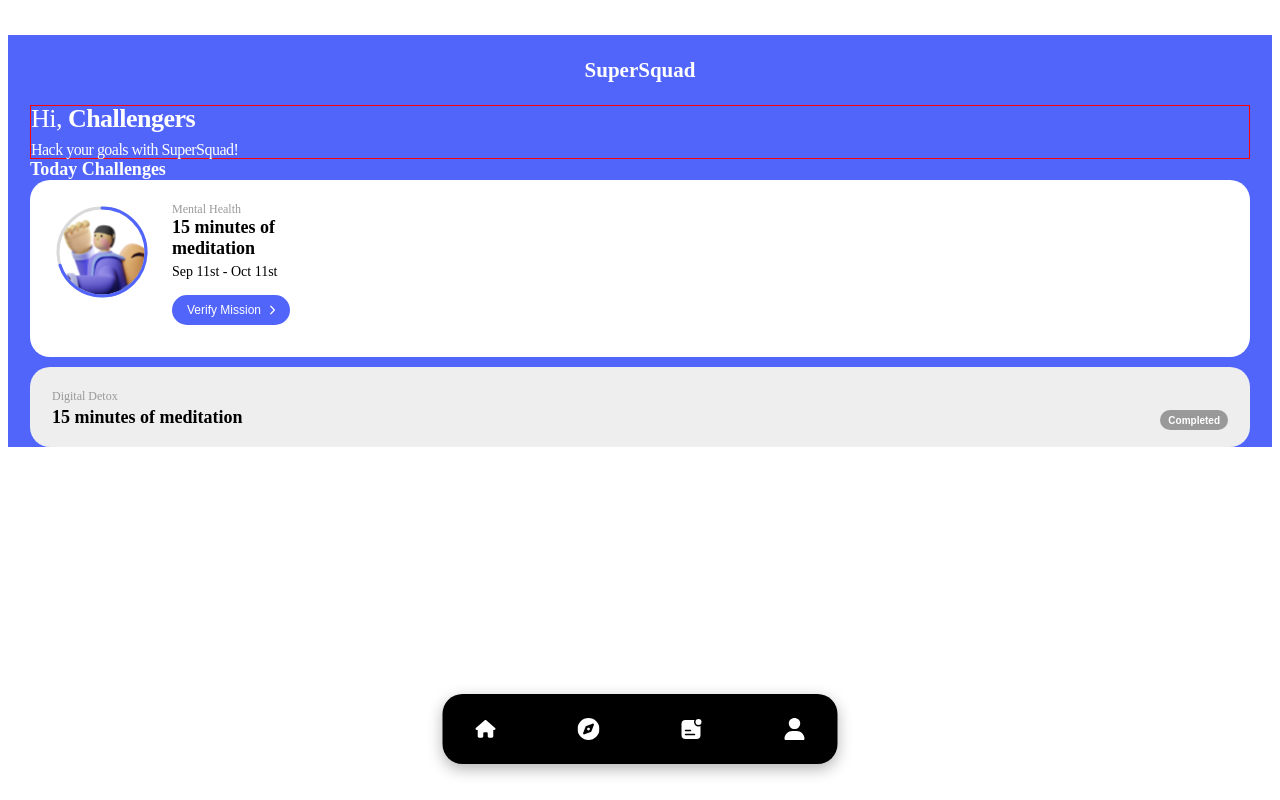
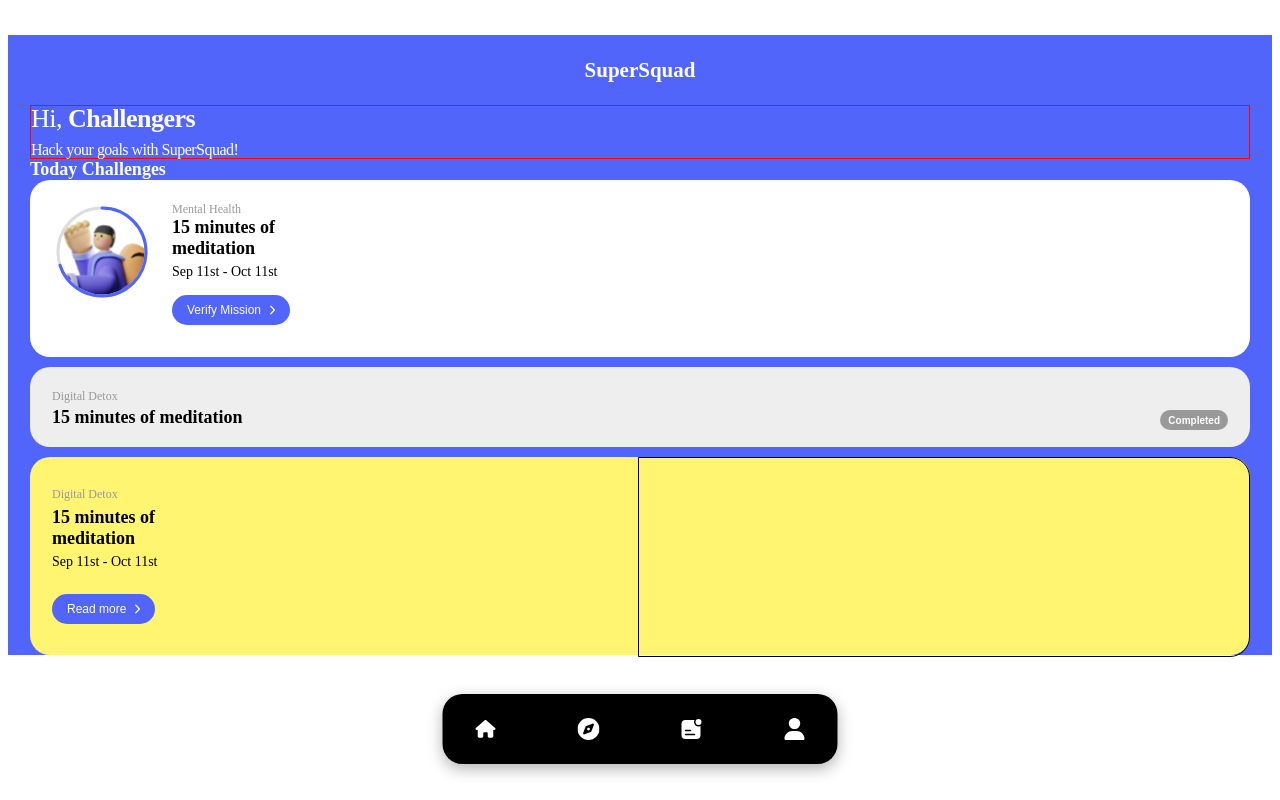
Before and after one commit to supersquad-challenge/proto.v2, a Next.js app in the folder proto.v2-client/: page /home in a window 1280 px wide. Built offline with nearby package versions, Linux system fonts and the light colour scheme.

Commit message:
Add: Featured Challenge Block

```diff
--- a/proto.v2-client/src/app/home/page.tsx
+++ b/proto.v2-client/src/app/home/page.tsx
@@ -2,6 +2,7 @@
 import MyChallengeBlock from "@/components/common/MyChallengeBlock";
 import ChallengeHeader from "@/components/common/home/ChallengeHeader";
 import CompletedChallengeBlock from "@/components/common/home/CompletedChallengeBlock";
+import FeaturedChallengeBlock from "@/components/common/home/FeaturedChallengeBlock";
 import ServiceTitle from "@/components/common/home/ServiceTitle";
 import WelcomeMessage from "@/components/common/home/WelcomeMessage";
 import colors from "@/styles/color";
@@ -17,6 +18,7 @@ const Home = () => {
       </ChallengeHeader>
       <MyChallengeBlock></MyChallengeBlock>
       <CompletedChallengeBlock></CompletedChallengeBlock>
+      <FeaturedChallengeBlock></FeaturedChallengeBlock>
     </Container>
   );
 };
--- a/proto.v2-client/src/components/common/CircularProgressBar.tsx
+++ b/proto.v2-client/src/components/common/CircularProgressBar.tsx
@@ -61,12 +61,14 @@ export default function CircularProgressBar({
 }
 
 const Circle = styled.circle`
+  //안 채워진 부분
   fill: transparent;
-  stroke: #d9d9d9;
+  stroke: #dddddd;
   stroke-linecap: round;
 `;
 
 const FilledCircle = styled(Circle)`
+  //채워진 부분
   stroke: ${colors.primary};
   transform: rotate(-90deg);
   transform-origin: 50% 50%;
--- a/proto.v2-client/src/components/common/home/CompletedChallengeBlock.tsx
+++ b/proto.v2-client/src/components/common/home/CompletedChallengeBlock.tsx
@@ -33,7 +33,7 @@ const BlockWrapper = styled.div`
   width: 100%;
   height: 80px;
 
-  //
+  ///////////
   margin-top: 10px;
 `;
 
--- /dev/null
+++ b/proto.v2-client/src/components/common/home/FeaturedChallengeBlock.tsx
@@ -0,0 +1,80 @@
+import styled from "styled-components";
+import SmallArrowButton from "../../base/Button/SmallArrowButton";
+import BaseBlock from "@/components/base/Block/BaseBlock";
+import colors from "@/styles/color";
+
+const FeaturedChallengeBlock = () => {
+  return (
+    <BlockWrapper>
+      <BaseBlock
+        backgroundColor={colors.highlight}
+        borderRadius={20}
+        padding="22px"
+      >
+        <Wrapper>
+          <Catergory>Digital Detox</Catergory>
+          <Name>15 minutes of meditation</Name>
+          <Period>Sep 11st - Oct 11st</Period>
+          <SmallArrowButton
+            title="Read more"
+            margin="24px 0 0 0"
+            backgroundColor={colors.primary}
+          />
+        </Wrapper>
+      </BaseBlock>
+      <ImageWrapper></ImageWrapper>
+    </BlockWrapper>
+  );
+};
+
+export default FeaturedChallengeBlock;
+
+const BlockWrapper = styled.div`
+  width: 100%;
+  height: 198px;
+  position: relative;
+
+  ///////////
+  margin-top: 10px;
+`;
+
+const Wrapper = styled.div`
+  width: auto;
+  height: auto;
+  margin-top: 8px;
+`;
+
+const Catergory = styled.div`
+  color: ${colors.gray};
+  font-size: 12px;
+  font-weight: 500;
+`;
+
+const Name = styled.div`
+  color: ${colors.black};
+  font-size: 18px;
+  font-weight: 600;
+  max-width: 139px;
+  margin-top: 5px;
+`;
+
+const Period = styled.div`
+  color: ${colors.black};
+  font-size: 14px;
+  font-weight: 500;
+
+  margin-top: 5px;
+`;
+
+const ImageWrapper = styled.div`
+  //여기에 이미지 들어감
+  width: 50%;
+  height: 100%;
+  border-radius: 0 20px 20px 0;
+  overflow: hidden;
+
+  border: 1px solid black;
+  position: absolute;
+  right: 0px;
+  top: 0px;
+`;
```
